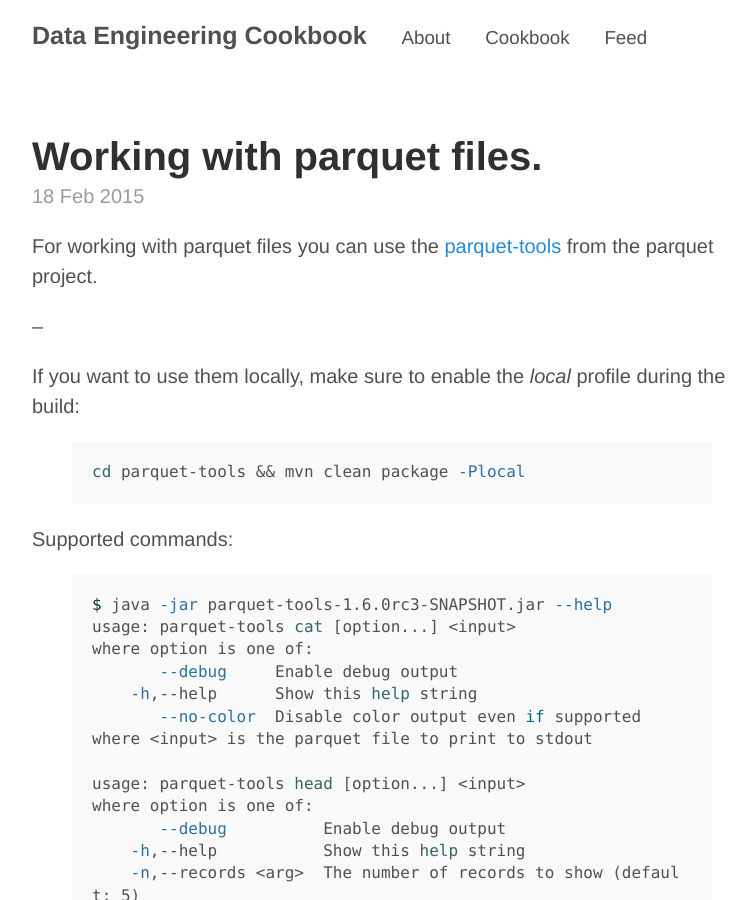
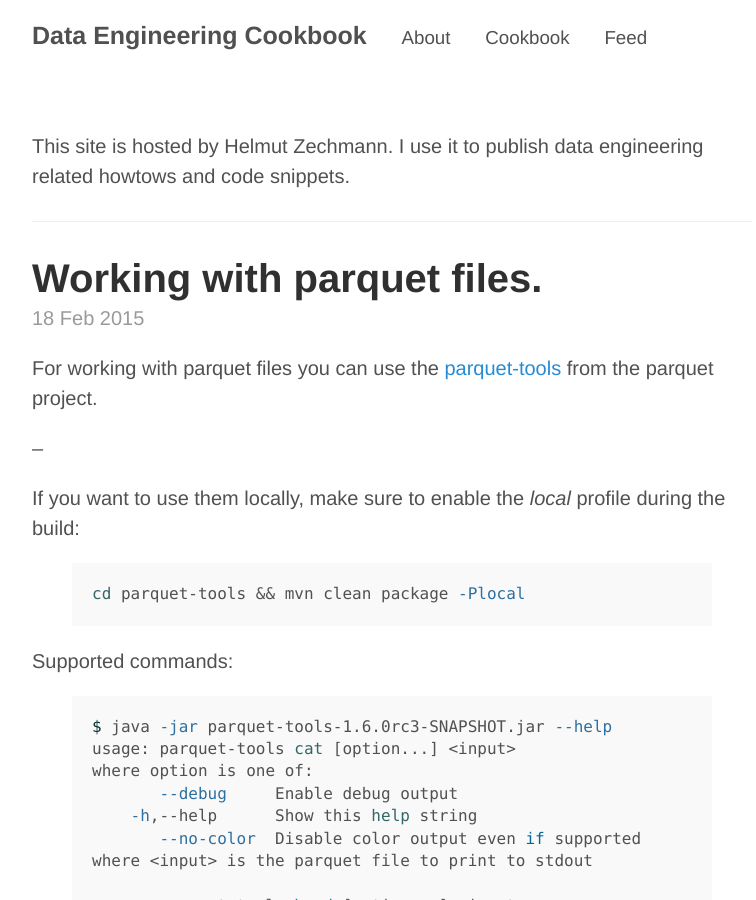
Before and after one commit to HelmutZechmann/HelmutZechmann.github.io, a Jekyll site: the page built from index.html, in a window 1280 px wide and 900 px high. Shown: the whole window, without its empty margins (248-1004 px from the left). Built offline with Jekyll 4.4.1, drawn with Linux system fonts in a browser that asks for light colours; the list of posts is cut into pages by our own code.

Commit message:
Add page intro.

```diff
--- a/index.html
+++ b/index.html
@@ -2,6 +2,13 @@
 layout: default
 title: Home
 ---
+
+<div>
+This site is hosted by Helmut Zechmann.
+I use it to publish data engineering related howtows and code snippets.
+</div>
+
+<hr/>
 
 <div class="posts">
   {% for post in paginator.posts %}
```
